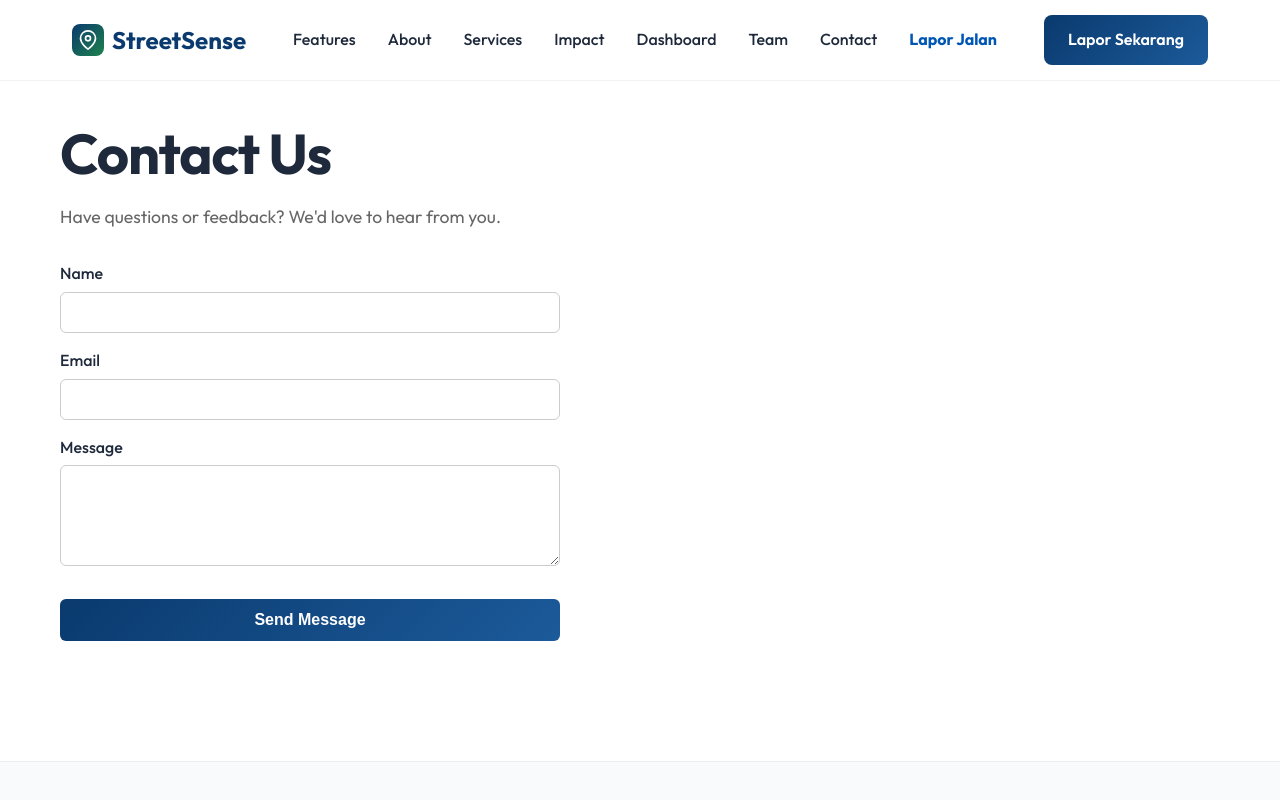
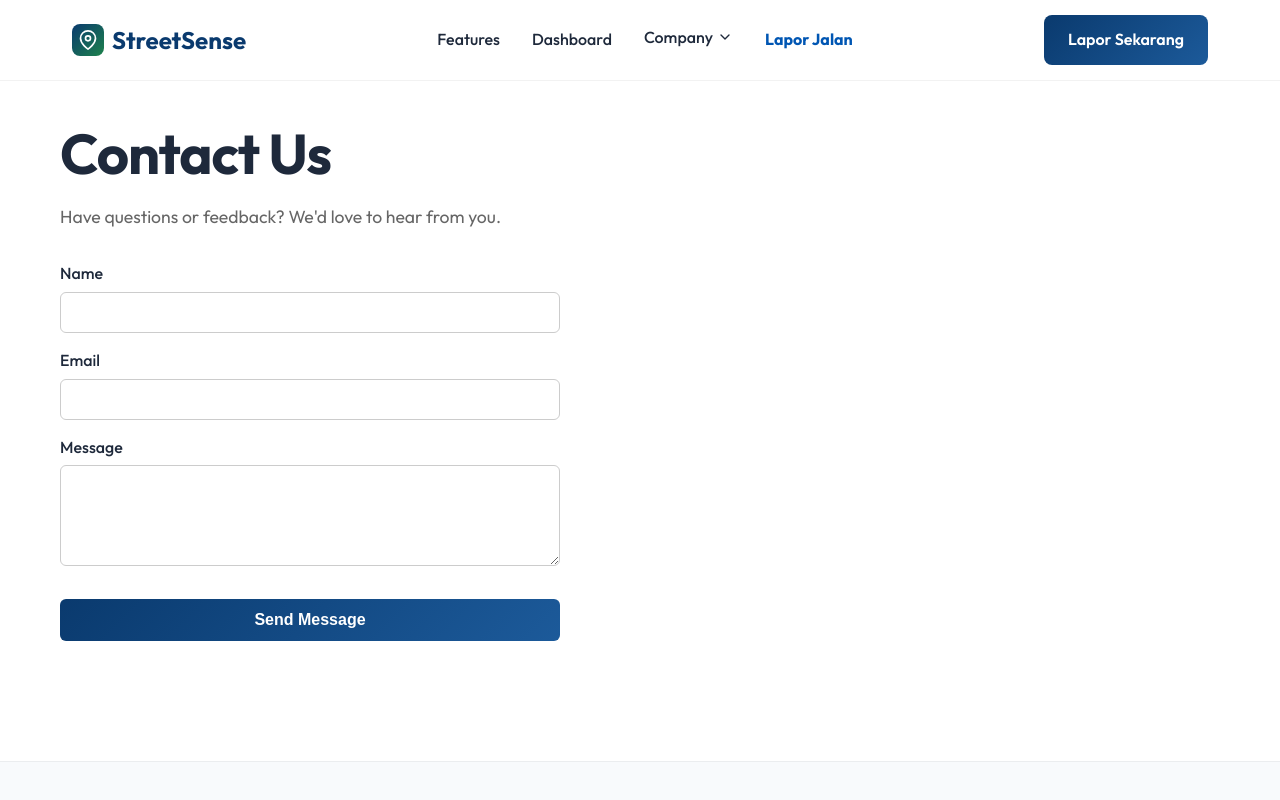
Before and after one commit to MaulK/StreetSense, a Next.js app: page /contact in a window 1280 px wide. Shown: the top 800 px of the page. Built offline with nearby package versions, Linux system fonts and the light colour scheme.

Commit message:
feat: add global design system styles and responsive navbar component

```diff
--- a/src/app/globals.css
+++ b/src/app/globals.css
@@ -582,6 +582,67 @@ a {
   opacity: 1;
   transform: translateY(0);
 }
+/* Dropdown Menu */
+.dropdown {
+  position: relative;
+  display: inline-block;
+}
+
+.dropbtn {
+  background-color: transparent;
+  color: var(--text-dark);
+  font-family: inherit;
+  font-size: 1rem;
+  font-weight: 500;
+  border: none;
+  cursor: pointer;
+  display: flex;
+  align-items: center;
+  transition: color 0.3s ease;
+  padding: 0;
+}
+
+.dropbtn:hover {
+  color: var(--primary-blue);
+}
+
+.dropdown-content {
+  display: none;
+  position: absolute;
+  top: 100%;
+  left: 0;
+  background-color: white;
+  min-width: 160px;
+  box-shadow: var(--shadow-md);
+  border-radius: 8px;
+  z-index: 1001;
+  overflow: hidden;
+  border: 1px solid rgba(0,0,0,0.05);
+}
+
+.dropdown-content a {
+  color: var(--text-dark);
+  padding: 12px 16px;
+  text-decoration: none;
+  display: block;
+  font-weight: 500;
+  border-bottom: 1px solid rgba(0,0,0,0.02);
+  text-align: left;
+}
+
+.dropdown-content a:last-child {
+  border-bottom: none;
+}
+
+.dropdown-content a:hover {
+  background-color: var(--bg-light);
+  color: var(--primary-blue);
+}
+
+.dropdown:hover .dropdown-content,
+.dropdown-content.show {
+  display: block;
+}
 
 /* Responsive */
 @media (max-width: 992px) {
@@ -616,6 +677,27 @@ a {
   .mobile-menu-btn { display: block; }
   .navbar .btn { display: none; }
 
+  .dropdown {
+    width: 100%;
+  }
+  .dropbtn {
+    width: 100%;
+    justify-content: center;
+    padding: 1rem 0;
+  }
+  .dropdown-content {
+    position: static;
+    box-shadow: none;
+    border: none;
+    background-color: var(--bg-light);
+  }
+  .dropdown:hover .dropdown-content {
+    display: none;
+  }
+  .dropdown-content.show {
+    display: block;
+  }
+
   .features-grid, .team-grid { grid-template-columns: 1fr; }
   .steps-container {
     flex-direction: column;
--- a/src/components/Navbar.jsx
+++ b/src/components/Navbar.jsx
@@ -5,6 +5,7 @@ import Link from 'next/link';
 export default function Navbar() {
   const [isActive, setIsActive] = useState(false);
   const [scrolled, setScrolled] = useState(false);
+  const [isDropdownActive, setIsDropdownActive] = useState(false);
 
   useEffect(() => {
     const handleScroll = () => {
@@ -33,12 +34,27 @@ export default function Navbar() {
         </Link>
         <nav className={`nav-links ${isActive ? 'active' : ''}`}>
           <Link href="/#features" onClick={() => setIsActive(false)}>Features</Link>
-          <Link href="/about" onClick={() => setIsActive(false)}>About</Link>
-          <Link href="/services" onClick={() => setIsActive(false)}>Services</Link>
-          <Link href="/impact" onClick={() => setIsActive(false)}>Impact</Link>
           <Link href="/dashboard" onClick={() => setIsActive(false)}>Dashboard</Link>
-          <Link href="/team" onClick={() => setIsActive(false)}>Team</Link>
-          <Link href="/contact" onClick={() => setIsActive(false)}>Contact</Link>
+
+          <div
+            className="dropdown"
+            onMouseEnter={() => setIsDropdownActive(true)}
+            onMouseLeave={() => setIsDropdownActive(false)}
+            onClick={() => setIsDropdownActive(!isDropdownActive)}
+          >
+            <button className="dropbtn" aria-expanded={isDropdownActive}>
+              Company
+              <svg xmlns="http://www.w3.org/2000/svg" width="16" height="16" viewBox="0 0 24 24" fill="none" stroke="currentColor" strokeWidth="2" strokeLinecap="round" strokeLinejoin="round" style={{marginLeft: '4px', transform: isDropdownActive ? 'rotate(180deg)' : 'rotate(0)', transition: 'transform 0.2s ease'}}><path d="m6 9 6 6 6-6"/></svg>
+            </button>
+            <div className={`dropdown-content ${isDropdownActive ? 'show' : ''}`}>
+              <Link href="/about" onClick={() => setIsActive(false)}>About</Link>
+              <Link href="/services" onClick={() => setIsActive(false)}>Services</Link>
+              <Link href="/impact" onClick={() => setIsActive(false)}>Impact</Link>
+              <Link href="/team" onClick={() => setIsActive(false)}>Team</Link>
+              <Link href="/contact" onClick={() => setIsActive(false)}>Contact</Link>
+            </div>
+          </div>
+
           <Link href="/report" onClick={() => setIsActive(false)} style={{ fontWeight: 'bold', color: '#0056b3' }}>Lapor Jalan</Link>
         </nav>
         <Link href="/report" className="btn btn-primary" style={{ display: 'inline-block' }}>Lapor Sekarang</Link>
```
